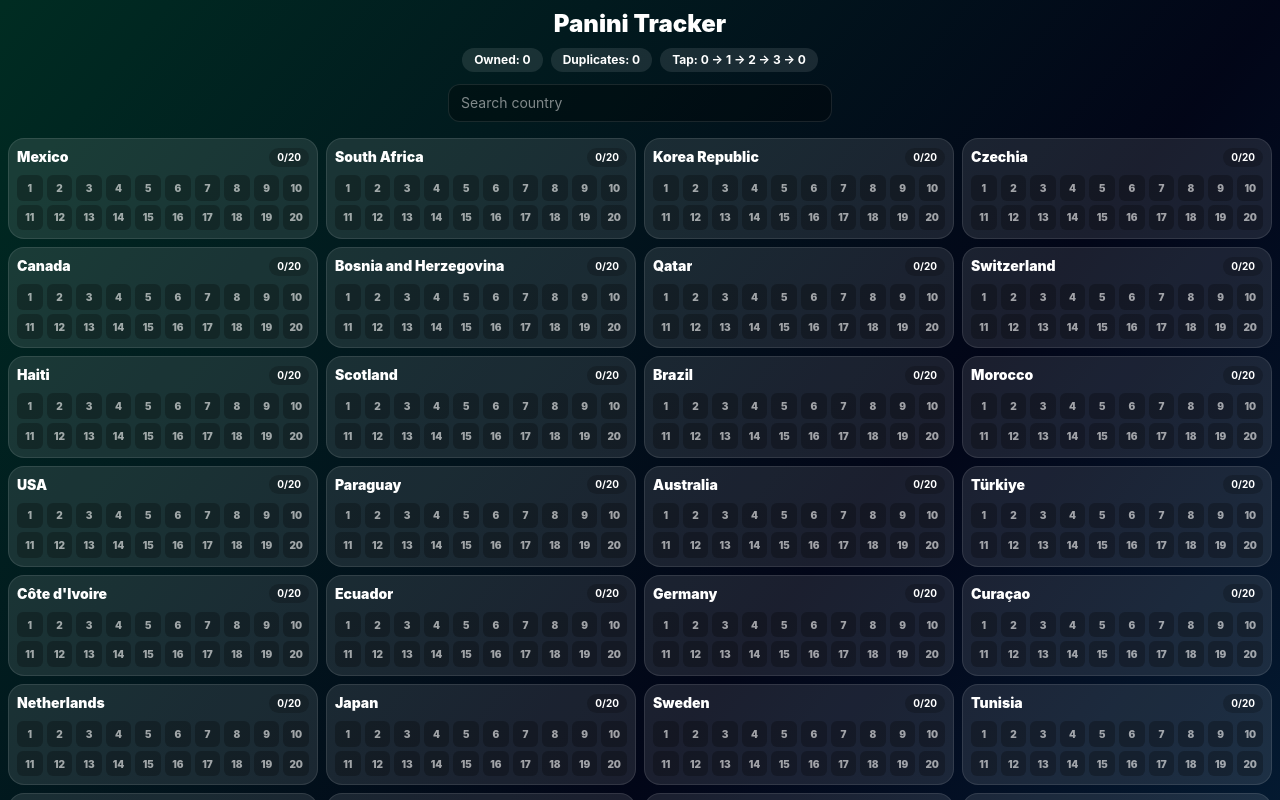
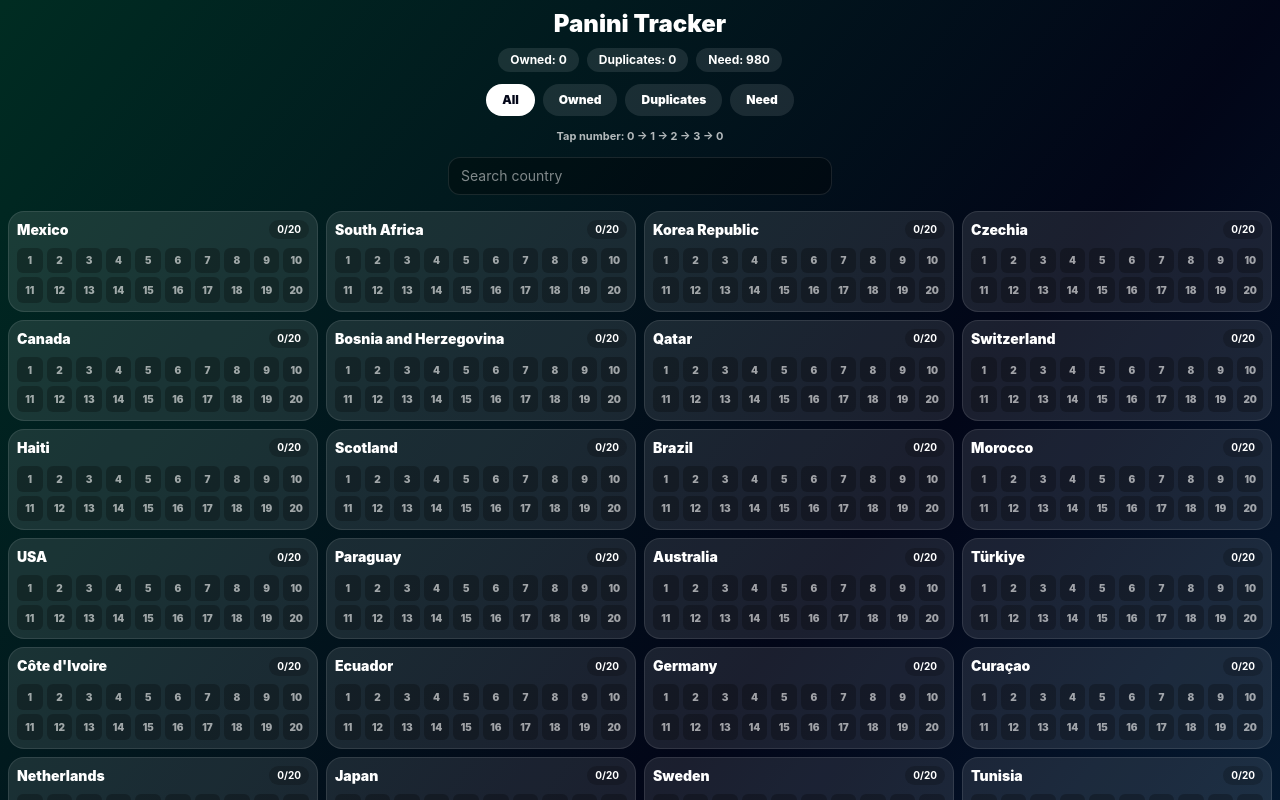
Before and after one commit to vojinstefanovic111-bit/panini-worldcup-tracker, a React (Vite) app: page / in a window 1280 px wide. Shown: the top 800 px of the page. Built offline with nearby package versions, Linux system fonts and the light colour scheme.

Commit message:
Add owned duplicate and missing filters

```diff
--- a/src/App.jsx
+++ b/src/App.jsx
@@ -33,6 +33,7 @@
 const STORAGE_KEY = "panini-world-cup-26-collection";
 const STICKERS_PER_TEAM = 20;
 const SPECIAL_STICKERS = 20;
+const TOTAL_STICKERS = teams.length * STICKERS_PER_TEAM + SPECIAL_STICKERS;
 
 function makeGroups() {
   const groups = [];
@@ -42,11 +43,7 @@
     const stickers = [];
 
     for (let number = 1; number <= STICKERS_PER_TEAM; number++) {
-      stickers.push({
-        id,
-        number,
-        name: shortNames[team] + number,
-      });
+      stickers.push({ id, number, name: shortNames[team] + number });
       id++;
     }
 
@@ -56,19 +53,11 @@
   const specialStickers = [];
 
   for (let number = 1; number <= SPECIAL_STICKERS; number++) {
-    specialStickers.push({
-      id,
-      number,
-      name: "FWC" + number,
-    });
+    specialStickers.push({ id, number, name: "FWC" + number });
     id++;
   }
 
-  groups.push({
-    team: "World Cup 26 Specials",
-    shortName: "FWC",
-    stickers: specialStickers,
-  });
+  groups.push({ team: "World Cup 26 Specials", shortName: "FWC", stickers: specialStickers });
 
   return groups;
 }
@@ -85,6 +74,7 @@
   });
 
   const [query, setQuery] = useState("");
+  const [view, setView] = useState("all");
 
   useEffect(() => {
     localStorage.setItem(STORAGE_KEY, JSON.stringify(collection));
@@ -96,11 +86,8 @@
       const currentCount = next[id] || 0;
       const newCount = currentCount >= 3 ? 0 : currentCount + 1;
 
-      if (newCount === 0) {
-        delete next[id];
-      } else {
-        next[id] = newCount;
-      }
+      if (newCount === 0) delete next[id];
+      else next[id] = newCount;
 
       return next;
     });
@@ -109,16 +96,41 @@
   const filteredGroups = useMemo(() => {
     const search = query.trim().toLowerCase();
 
-    if (!search) return groups;
+    return groups
+      .map((group) => {
+        const matchesSearch =
+          !search ||
+          group.team.toLowerCase().includes(search) ||
+          group.shortName.toLowerCase().includes(search);
 
-    return groups.filter((group) =>
-      group.team.toLowerCase().includes(search) ||
-      group.shortName.toLowerCase().includes(search)
-    );
-  }, [query]);
+        if (!matchesSearch) return null;
+
+        const stickers = group.stickers.filter((sticker) => {
+          const count = collection[sticker.id] || 0;
+
+          if (view === "owned") return count > 0;
+          if (view === "duplicates") return count > 1;
+          if (view === "missing") return count === 0;
+          return true;
+        });
+
+        if (stickers.length === 0) return null;
+
+        return { ...group, stickers };
+      })
+      .filter(Boolean);
+  }, [query, view, collection]);
 
   const totalOwned = Object.values(collection).filter((count) => count > 0).length;
   const duplicates = Object.values(collection).reduce((sum, count) => sum + Math.max(0, count - 1), 0);
+  const missing = TOTAL_STICKERS - totalOwned;
+
+  const filters = [
+    { id: "all", label: "All" },
+    { id: "owned", label: "Owned" },
+    { id: "duplicates", label: "Duplicates" },
+    { id: "missing", label: "Need" },
+  ];
 
   return (
     <div className="min-h-screen bg-gradient-to-br from-emerald-950 via-slate-950 to-sky-950 p-2 text-white">
@@ -128,8 +140,29 @@
         <div className="mb-3 flex flex-wrap items-center justify-center gap-2 text-xs font-bold">
           <span className="rounded-full bg-white/10 px-3 py-1">Owned: {totalOwned}</span>
           <span className="rounded-full bg-white/10 px-3 py-1">Duplicates: {duplicates}</span>
-          <span className="rounded-full bg-white/10 px-3 py-1">Tap: 0 → 1 → 2 → 3 → 0</span>
+          <span className="rounded-full bg-white/10 px-3 py-1">Need: {missing}</span>
         </div>
+
+        <div className="mb-3 flex flex-wrap justify-center gap-2">
+          {filters.map((filter) => (
+            <button
+              key={filter.id}
+              type="button"
+              onClick={() => setView(filter.id)}
+              className={`rounded-full px-4 py-2 text-xs font-black transition ${
+                view === filter.id
+                  ? "bg-white text-slate-950"
+                  : "bg-white/10 text-white hover:bg-white/20"
+              }`}
+            >
+              {filter.label}
+            </button>
+          ))}
+        </div>
+
+        <p className="mb-3 text-center text-[11px] font-bold text-white/70">
+          Tap number: 0 → 1 → 2 → 3 → 0
+        </p>
 
         <div className="mb-4 flex justify-center">
           <input
@@ -141,20 +174,23 @@
           />
         </div>
 
+        {filteredGroups.length === 0 ? (
+          <div className="rounded-2xl border border-white/10 bg-white/10 p-6 text-center text-sm font-bold text-white/70">
+            Nothing to show here.
+          </div>
+        ) : (
           <div className="grid gap-2 sm:grid-cols-2 lg:grid-cols-3 xl:grid-cols-4">
             {filteredGroups.map((group) => {
-            const ownedInGroup = group.stickers.filter((sticker) => (collection[sticker.id] || 0) > 0).length;
+              const fullGroup = groups.find((item) => item.team === group.team);
+              const ownedInGroup = fullGroup.stickers.filter((sticker) => (collection[sticker.id] || 0) > 0).length;
 
               return (
-              <div
-                key={group.team}
-                className="rounded-2xl border border-white/10 bg-white/10 p-2"
-              >
+                <div key={group.team} className="rounded-2xl border border-white/10 bg-white/10 p-2">
                   <div className="mb-2 flex items-center justify-between gap-2">
                     <h2 className="truncate text-sm font-black">{group.team}</h2>
 
                     <span className="shrink-0 rounded-full bg-black/20 px-2 py-0.5 text-[10px] font-bold">
-                    {ownedInGroup}/{group.stickers.length}
+                      {ownedInGroup}/{fullGroup.stickers.length}
                     </span>
                   </div>
 
@@ -191,6 +227,7 @@
               );
             })}
           </div>
+        )}
       </div>
     </div>
   );
```
Lines whose indentation alone changed are shown as unchanged.
